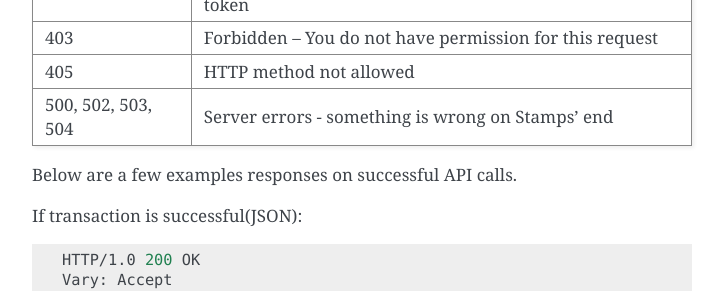
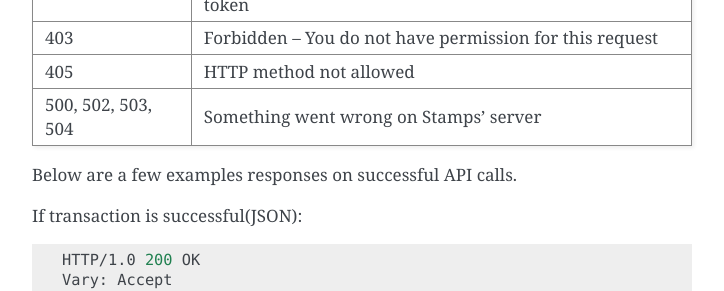
Before and after one commit to ui/stamps-api-docs, a Sphinx documentation site: the page built from source/transaction_api.rst, in a window 1280 px wide and 900 px high, scrolled down 2107 px. Shown: the part 155-446 px from the top of the window, without its empty margins (388-1112 px from the left). Built offline with Sphinx 7.4.7, drawn with Linux system fonts in a browser that asks for light colours; some of the changed text lies outside the part shown.

Commit message:
Updated error 50x description

```diff
--- a/source/transaction_api.rst
+++ b/source/transaction_api.rst
@@ -99,7 +99,7 @@ Code                Description
 401                 Unauthorized, usually missing or wrong authentication token
 403                 Forbidden – You do not have permission for this request
 405                 HTTP method not allowed
-500, 502, 503, 504  Server errors - something is wrong on Stamps' end
+500, 502, 503, 504  Something went wrong on Stamps' server
 =================== ==============================
 
 Below are a few examples responses on successful API calls.
@@ -248,7 +248,7 @@ Code                Description
 403                 Forbidden – You do not have permission for this request
 404                 Cannot find transaction of the requested transaction id
 405                 HTTP method not allowed
-500, 502, 503, 504  Server errors - something is wrong on Stamps' end
+500, 502, 503, 504  Something went wrong on Stamps' server
 =================== ==============================
 
 D. Example Response
```
